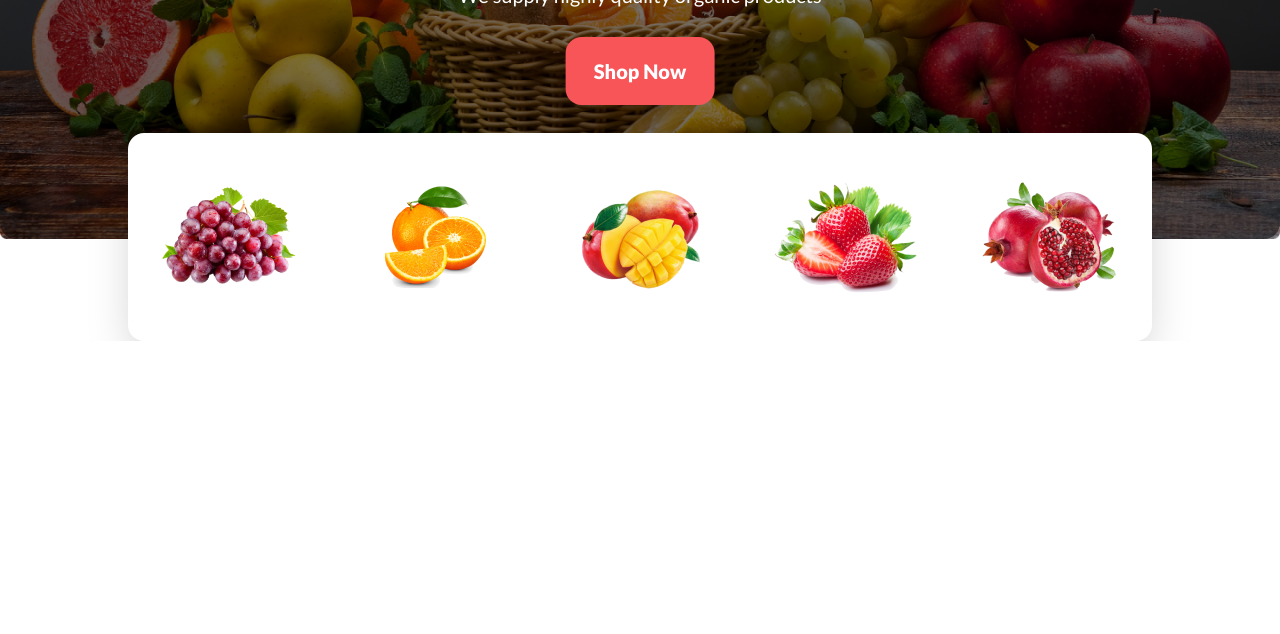
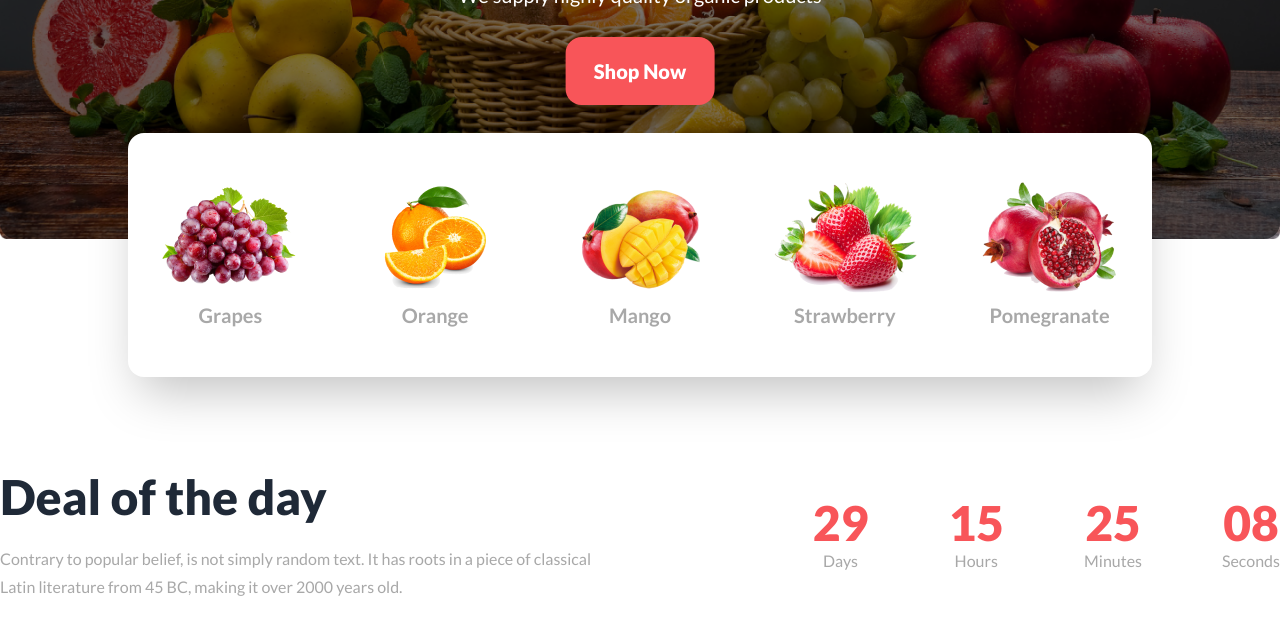
Before and after one commit to mdnasimtalukdar/FruitBurst, a website: page index.html in a window 1280 px wide. Shown: the part 522-1156 px from the top of the page. Before the commit the page ends 863 px from the top, so only its background shows below. Drawn offline with Linux system fonts and the light colour scheme.

Commit message:
Create Deal Of the day section to the website

```diff
--- a/index.html
+++ b/index.html
@@ -143,14 +143,61 @@
         <div class="container mx-auto">
           <!-- Banner Fruit -->
               <div class="lg:grid grid-cols-5 items-center relative bg-white shadow-2xl hidden mx-32 xl:py-12 max-xl:py-6  rounded-2xl z-40 xl:-mt-28 max-xl:-mt-14">
-                  <img src="./img/fruit1.png" alt="" class="justify-self-center">
-                  <img src="./img/fruit2.png" alt="" class="justify-self-center">
-                  <img src="./img/fruit3.png" alt="" class="justify-self-center">
-                  <img src="./img/fruit4.png" alt="" class="justify-self-center">
-                  <img src="./img/fruit5.png" alt="" class="justify-self-center">
+                  <div class="flex flex-col items-center justify-center">
+                    <img src="./img/fruit1.png" alt="" class="justify-self-center mb-2">
+                    <p class="text-xl font-lato font-bold text-gray">Grapes</p>
+                  </div>
+                  <div class="flex flex-col items-center justify-center">
+                    <img src="./img/fruit2.png" alt="" class="justify-self-center mb-2">
+                    <p class="text-xl font-lato font-bold text-gray">Orange</p>
+                  </div>
+                  <div class="flex flex-col items-center justify-center">
+                    <img src="./img/fruit3.png" alt="" class="justify-self-center mb-2">
+                    <p class="text-xl font-lato font-bold text-gray">Mango</p>
+                  </div>
+                  <div class="flex flex-col items-center justify-center">
+                    <img src="./img/fruit4.png" alt="" class="justify-self-center mb-2">
+                    <p class="text-xl font-lato font-bold text-gray">Strawberry</p>
+                  </div>
+                  <div class="flex flex-col items-center justify-center">
+                    <img src="./img/fruit5.png" alt="" class="justify-self-center mb-2">
+                    <p class="text-xl font-lato font-bold text-gray">Pomegranate </p>
+                  </div>
               </div>
       <!-- Banner Fruit -->
         </div>
+        <!-- Deal Of The Day -->
+        <section class="py-24 max-xl:px-5">
+          <div class="container mx-auto">
+            <div class="flex items-center lg:flex-row flex-col justify-between gap-10">
+              <div class="space-y-6 md:w-[600px]">
+                <h2 class="text-5xl font-lato font-black">Deal of the day</h2>
+                <p class="font-lato text-base font-normal leading-7 text-gray">Contrary to popular belief, is not simply random text. It has roots in a piece of classical Latin literature from 45 BC, making it over 2000 years old.</p>
+              </div>
+              <!-- Timer -->
+              <div class="flex items-center text-center gap-10 md:gap-20">
+                <div>
+                  <h2 class="text-5xl font-lato font-black text-primary">29</h2>
+                  <p class="font-lato text-base font-normal leading-7 text-gray">Days</p>
+                </div>
+                <div>
+                  <h2 class="text-5xl font-lato font-black text-primary">15</h2>
+                  <p class="font-lato text-base font-normal leading-7 text-gray">Hours</p>
+                </div>
+                <div>
+                  <h2 class="text-5xl font-lato font-black text-primary">25</h2>
+                  <p class="font-lato text-base font-normal leading-7 text-gray">Minutes</p>
+                </div>
+                <div>
+                  <h2 class="text-5xl font-lato font-black text-primary">08</h2>
+                  <p class="font-lato text-base font-normal leading-7 text-gray">Seconds</p>
+                </div>
+              </div>
+              <!-- Timer -->
+            </div>
+          </div>
+        </section>
+        <!-- Deal Of The Day -->
       </main>
     <!-- Main End -->
 </body>
--- a/tailwind.config.js
+++ b/tailwind.config.js
@@ -8,7 +8,7 @@ module.exports = {
       },
       colors : {
         'primary' : "#F85559",
-        'gray' : "#12121219",
+        'gray' : "#A8A8A8",
       },
     },
   },
```
Also changed, not shown: dist/style.css.
